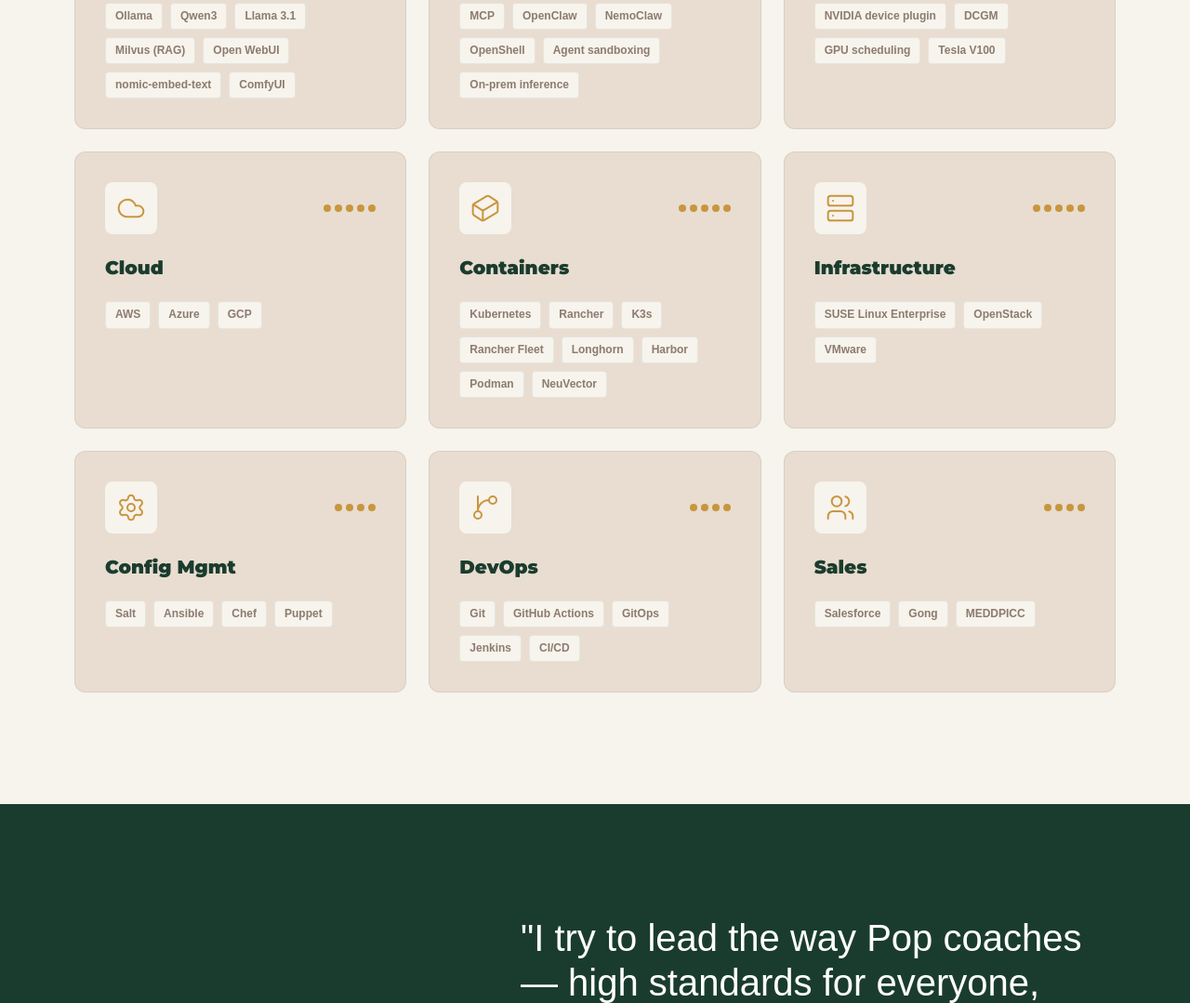
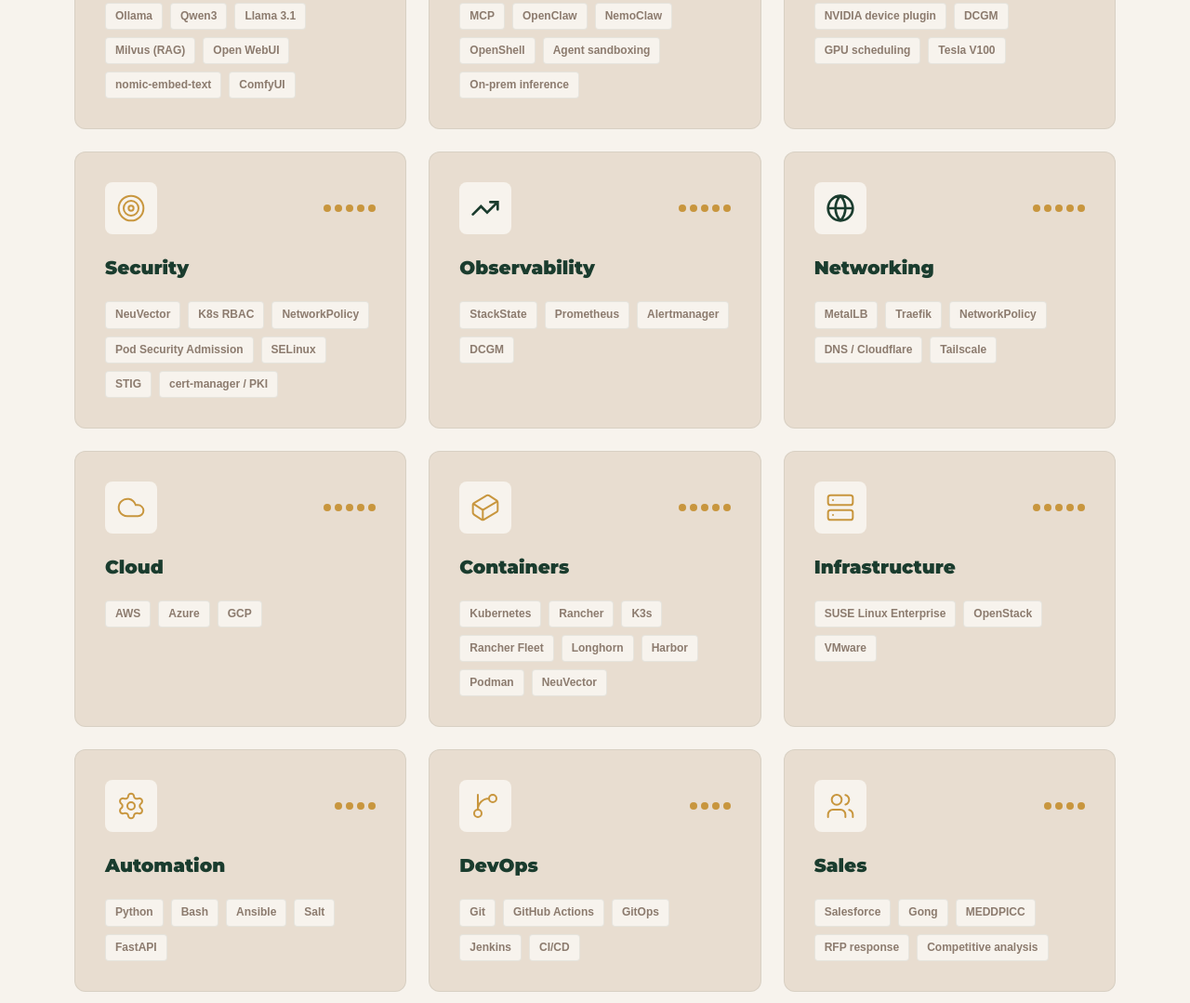
Before and after one commit to darthzen/ash4d.com, a plain HTML site: page site/index.html in a window 1280 px wide. Shown: the part 3417-4496 px from the top of the page at 93% size. Drawn offline with nearby package versions, Linux system fonts and the light colour scheme; a web font is replaced by a local one.

Commit message:
Expand skills; remove an unsupportable Terraform claim
Removed:
- "Terraform" from the agent-build-tools project blurb. Rick's actual
  level is exposure only -- he would not want a Terraform question in an
  interview, so it should not be advertised on a public site.
- Chef and Puppet from the skills grid. 2012 signal; they made the
  section read dated.

Added to the expertise grid:
- Security: NeuVector, K8s RBAC, NetworkPolicy, Pod Security Admission,
  SELinux, STIG, cert-manager/PKI
- Observability: StackState, Prometheus, Alertmanager, DCGM
  (StackState was one of three product lines he led enablement for and
  was not claimed anywhere)
- Networking: MetalLB, Traefik, NetworkPolicy, DNS/Cloudflare, Tailscale
- Automation (replaces Config Mgmt): Python, Bash, Ansible, Salt, FastAPI
- Sales: added RFP response and competitive analysis

resume.pdf regenerated. Core competencies reworked to lead with the
differentiators: technical hiring and talent evaluation; SE coaching,
retention and succession; competitive displacement and business case.
New skills rows: Observability, Networking, Databases.

```diff
--- a/site/index.html
+++ b/site/index.html
@@ -211,6 +211,30 @@
     </div>
     <div class="ex-card">
       <div class="ex-top">
+        <span class="ex-icon"><img src="img/v2/target.svg" alt="" width="32" height="32"></span>
+        <span class="dots"><i></i><i></i><i></i><i></i><i></i></span>
+      </div>
+      <p class="ex-title">Security</p>
+      <div class="tags"><span class="tag">NeuVector</span><span class="tag">K8s RBAC</span><span class="tag">NetworkPolicy</span><span class="tag">Pod Security Admission</span><span class="tag">SELinux</span><span class="tag">STIG</span><span class="tag">cert-manager / PKI</span></div>
+    </div>
+    <div class="ex-card">
+      <div class="ex-top">
+        <span class="ex-icon"><img src="img/v2/trending-up.svg" alt="" width="32" height="32"></span>
+        <span class="dots"><i></i><i></i><i></i><i></i><i></i></span>
+      </div>
+      <p class="ex-title">Observability</p>
+      <div class="tags"><span class="tag">StackState</span><span class="tag">Prometheus</span><span class="tag">Alertmanager</span><span class="tag">DCGM</span></div>
+    </div>
+    <div class="ex-card">
+      <div class="ex-top">
+        <span class="ex-icon"><img src="img/v2/globe.svg" alt="" width="32" height="32"></span>
+        <span class="dots"><i></i><i></i><i></i><i></i><i></i></span>
+      </div>
+      <p class="ex-title">Networking</p>
+      <div class="tags"><span class="tag">MetalLB</span><span class="tag">Traefik</span><span class="tag">NetworkPolicy</span><span class="tag">DNS / Cloudflare</span><span class="tag">Tailscale</span></div>
+    </div>
+    <div class="ex-card">
+      <div class="ex-top">
         <span class="ex-icon"><img src="img/v2/cloud-gold.svg" alt="" width="32" height="32"></span>
         <span class="dots"><i></i><i></i><i></i><i></i><i></i></span>
       </div>
@@ -238,8 +262,8 @@
         <span class="ex-icon"><img src="img/v2/settings-gold.svg" alt="" width="32" height="32"></span>
         <span class="dots dots-4"><i></i><i></i><i></i><i></i></span>
       </div>
-      <p class="ex-title">Config Mgmt</p>
-      <div class="tags"><span class="tag">Salt</span><span class="tag">Ansible</span><span class="tag">Chef</span><span class="tag">Puppet</span></div>
+      <p class="ex-title">Automation</p>
+      <div class="tags"><span class="tag">Python</span><span class="tag">Bash</span><span class="tag">Ansible</span><span class="tag">Salt</span><span class="tag">FastAPI</span></div>
     </div>
     <div class="ex-card">
       <div class="ex-top">
@@ -255,7 +279,7 @@
         <span class="dots dots-4"><i></i><i></i><i></i><i></i></span>
       </div>
       <p class="ex-title">Sales</p>
-      <div class="tags"><span class="tag">Salesforce</span><span class="tag">Gong</span><span class="tag">MEDDPICC</span></div>
+      <div class="tags"><span class="tag">Salesforce</span><span class="tag">Gong</span><span class="tag">MEDDPICC</span><span class="tag">RFP response</span><span class="tag">Competitive analysis</span></div>
     </div>
   </div>
 </section>
@@ -316,7 +340,7 @@
       <img src="img/v2/terminal.svg" alt="" width="24" height="24">
       <p class="pj-name">agent-build-tools</p>
       <p class="pj-desc">Automation tooling for provisioning AI agent infrastructure. Streamlines deployments of cognitive agents on enterprise k8s.</p>
-      <p class="pj-tech">Tech context: Terraform • Ansible • k8s</p>
+      <p class="pj-tech">Tech context: Ansible • Kubernetes • Python</p>
       <p class="pj-link">VIEW ON GITHUB →</p>
     </a>
     <a class="project-card" href="https://github.com/darthzen/lab-fleet">
```
Also changed, not shown: 1 other file.
